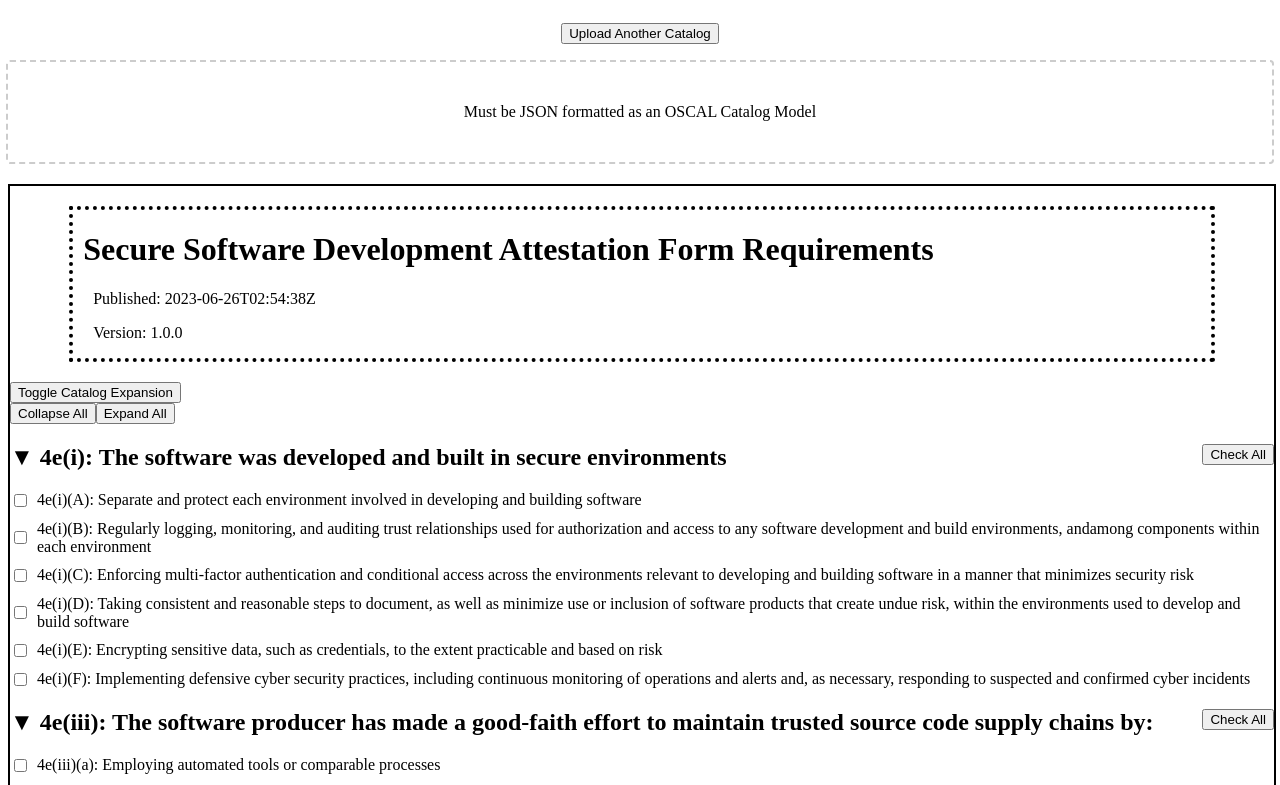
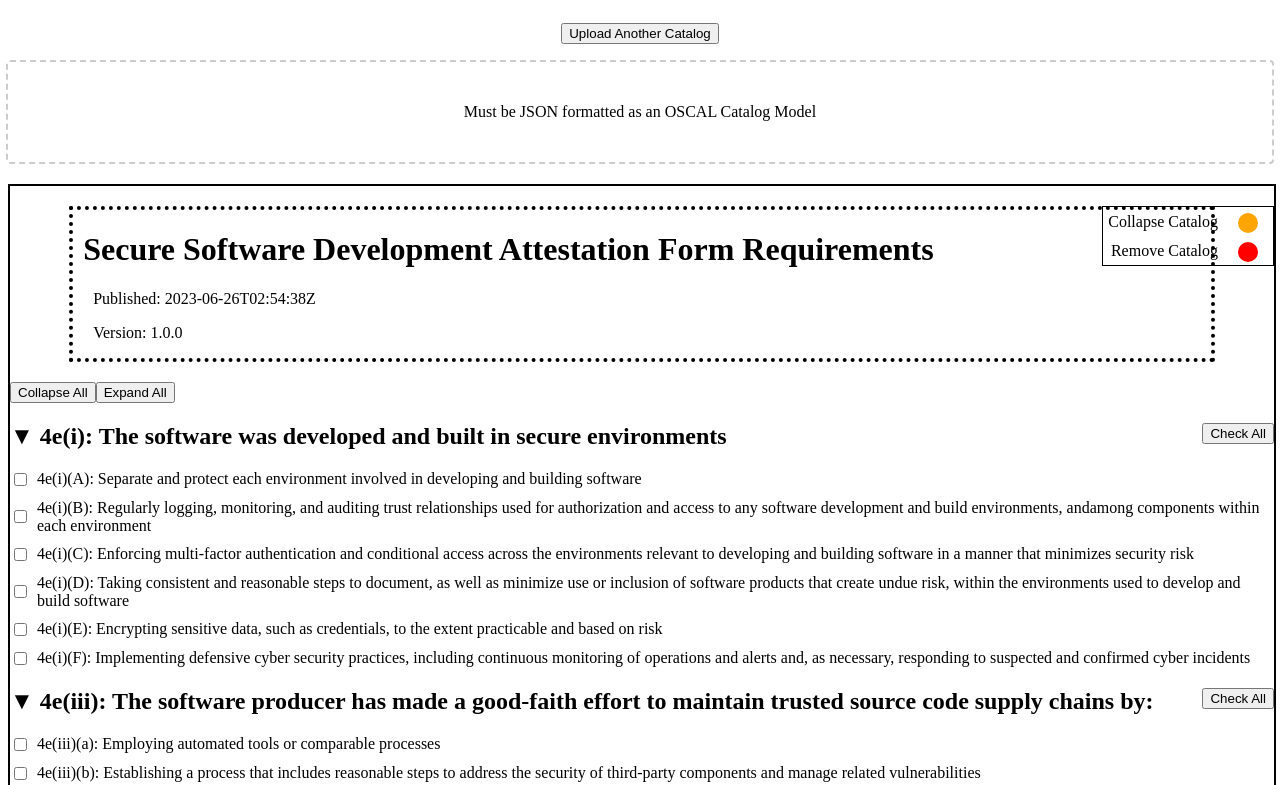
Before and after one commit to SoftwareDesignLab/Secure-Software-Self-Attestation, an Angular app in the folder web_app/sdlc-checklist/: page / in a window 1280 px wide. Shown: the top 785 px of the page. Built offline with nearby package versions, Linux system fonts and the light colour scheme.

Commit message:
Added a remove catalog button and made the buttons look nice

```diff
--- a/web_app/sdlc-checklist/src/app/app.component.css
+++ b/web_app/sdlc-checklist/src/app/app.component.css
@@ -18,3 +18,48 @@
 .hidden {
   display: none;
 }
+
+.orange {
+  background-color: orange;
+}
+
+.orange:hover {
+  box-shadow: inset 0 0 4px 1px rgb(163, 90, 0);
+}
+
+.red {
+  background-color: red;
+}
+
+.red:hover {
+  box-shadow: inset 0 0 4px 1px rgb(95, 1, 1);
+}
+
+.green {
+  background-color: rgb(5, 204, 5);
+}
+
+.green:hover {
+  box-shadow: inset 0 0 4px 1px rgb(18, 71, 1);
+}
+
+.circle-button {
+  width: 20px;
+  height: 20px;
+  border-radius: 10px;
+  display: inline-block;
+  position: relative;
+  top: 6px;
+  margin: 0 15px;
+}
+
+.button-panel {
+  float: right;
+  text-align: right;
+  border: 1px solid black;
+}
+
+.button-caption {
+  display: inline-block;
+  margin: 5px;
+}
--- a/web_app/sdlc-checklist/src/app/app.component.html
+++ b/web_app/sdlc-checklist/src/app/app.component.html
@@ -2,8 +2,16 @@
 <app-catalog-processing (fileSelected)="onFileSelected($event)"></app-catalog-processing>
 <div *ngFor="let catalog of catalogData.catalogs">
   <div class="catalog-container">
+    <div class="button-panel">
+      <p *ngIf="isShown(catalog.uuid)" class="button-caption">Collapse Catalog</p>
+      <p *ngIf="!isShown(catalog.uuid)" class="button-caption">Expand Catalog</p>
+      <div (click)="toggleExpansion(catalog.uuid)"
+           [className]="isShown(catalog.uuid) ? 'circle-button orange' : 'circle-button green'">
+      </div><br>
+      <p class="button-caption">Remove Catalog</p>
+      <div (click)="removeCatalog(catalog.uuid)" class="circle-button red"></div>
+    </div>
     <app-catalog-info [uuid]="catalog.uuid" [metadata]="catalog.metadata" *ngIf="catalog"></app-catalog-info>
-    <button (click)="toggleExpansion(catalog.uuid)">Toggle Catalog Expansion</button>
     <div id="grid-container" [className]="isShown(catalog.uuid) ? 'grid-container' : 'grid-container hidden'" *ngIf="catalog">
       <div id="group-container" class="group-container">
         <button (click)="setAllGroupExpansion(false, catalog.uuid)">Collapse All</button>
--- a/web_app/sdlc-checklist/src/app/app.component.ts
+++ b/web_app/sdlc-checklist/src/app/app.component.ts
@@ -50,7 +50,12 @@ export class AppComponent {
     }
   }
 
-  isShown(uuid: any): boolean {
+  isShown(uuid: String): boolean {
     return !this.hiddenCatalogs.has(uuid);
   }
+
+  removeCatalog(uuid: String): void {
+    let catalogs = this.catalogData.catalogs
+    catalogs = catalogs.splice(catalogs.findIndex((value)=>{value.uuid === uuid}))
+  }
 }
```
